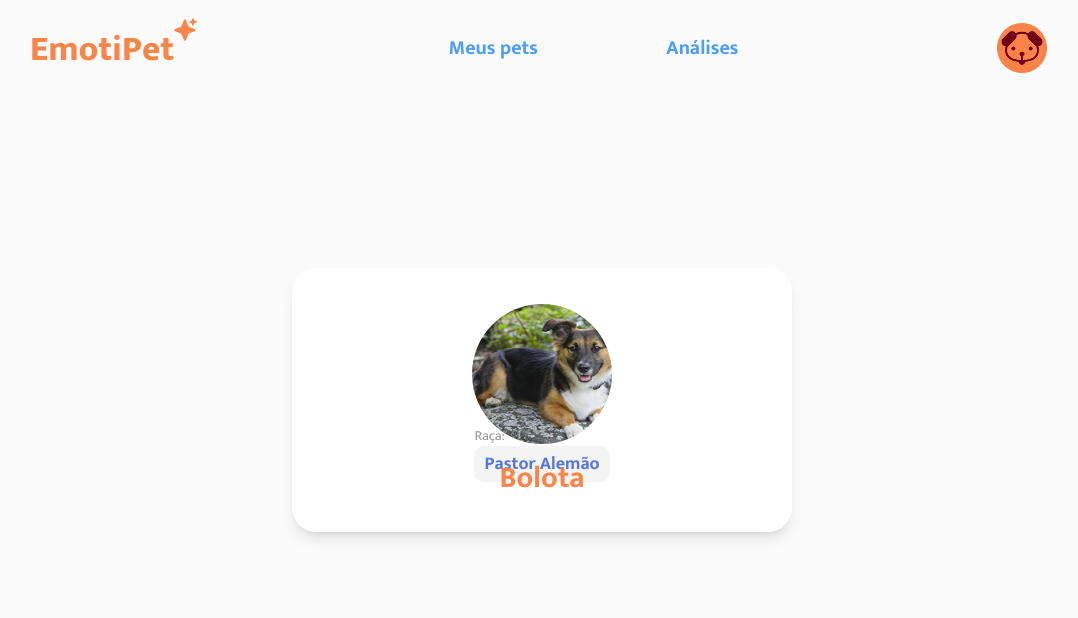
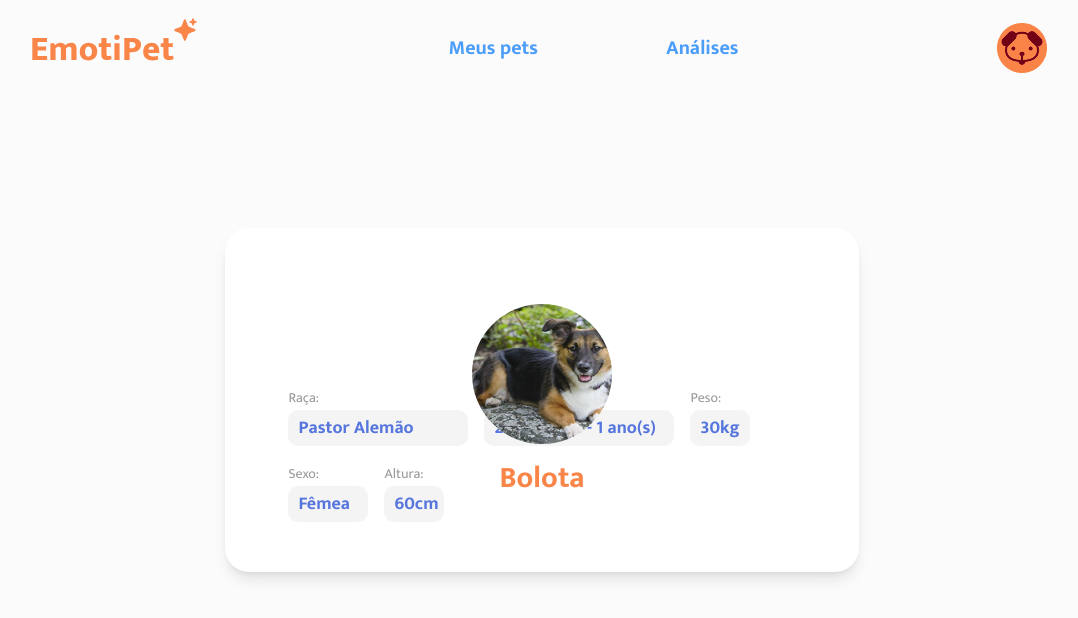
Before and after one commit to ddl-devs/emotipet-frontend, a Next.js app: page /pet/id in a window 1280 px wide. Shown: the top 618 px of the page, without its empty margins (98-1176 px from the left). Built offline with nearby package versions, Linux system fonts and the light colour scheme.

Commit message:
componentes da tela de perfil + ajustes na listagem de pets

```diff
--- a/src/app/user/[id]/pets/page.tsx
+++ b/src/app/user/[id]/pets/page.tsx
@@ -1,26 +1,44 @@
+"use client"
+
 import { CardPet } from "@/components/CardPet";
 import { Header } from "@/components/Header";
 import { MainImageIndex } from "@/components/MainImageIndex";
-
+import { useEffect, useState } from "react";
 
 export default function PetsUserPage() {
+  const [visibleCards, setVisibleCards] = useState<number[]>([]);
+
+  useEffect(() => {
+    const timeouts: NodeJS.Timeout[] = [];
+    for (let i = 0; i < 7; i++) {
+      const timeout = setTimeout(() => {
+        setVisibleCards((prev) => [...prev, i]);
+      }, i * 200);
+      timeouts.push(timeout);
+    }
+    return () => {
+      timeouts.forEach(clearTimeout);
+    };
+  }, []);
+
   return (
     <>
       <Header isLogged={true} />
       <main className="min-h-screen flex flex-row items-center justify-between bg-background text-gray overflow-x-hidden">
-        <MainImageIndex/>
+        <MainImageIndex />
 
         <div className="absolute flex flex-col gap-1 items-start justify-center left-1/2 top-60">
           <h1 className="text-5xl font-bold text-orange">Meus Pets</h1>
 
           <div className="flex flex-row flex-wrap gap-1 items-start justify-start mt-10 max-w-3xl">
-            <CardPet/>
-            <CardPet/>
-            <CardPet/>
-            <CardPet/>
-            <CardPet/>
-            <CardPet/>
-            <CardPet/>
+            {[...Array(7)].map((_, index) => (
+              <div
+                key={index}
+                className={`transition-opacity duration-500 ${visibleCards.includes(index) ? "opacity-100" : "opacity-0"}`}
+              >
+                <CardPet />
+              </div>
+            ))}
           </div>
         </div>
       </main>
--- a/src/components/ButtonHeader/index.tsx
+++ b/src/components/ButtonHeader/index.tsx
@@ -28,6 +28,19 @@ export function ButtonHeader() {
 
   return (
     <div className="flex items-center gap-1 align-top">
+      <button
+        onMouseEnter={handleMouseEnterButton}
+        onMouseLeave={handleMouseLeaveButton}
+        title="Open Modal"
+        className="flex items-center justify-center bg-primary rounded-full w-16 h-16"
+      >
+        <Image
+          src="/assets/images/buttonheader.png"
+          alt="botão com imagem da cara de um cachorro"
+          width={50}
+          height={50}
+        />
+      </button>
       {isModalOpen && (
         <div
           ref={modalRef}
@@ -59,18 +72,7 @@ export function ButtonHeader() {
           </div>
         </div>
       )}
-      <button
-        onMouseEnter={handleMouseEnterButton}
-        onMouseLeave={handleMouseLeaveButton}
-        className="flex items-center justify-center bg-primary rounded-full w-16 h-16"
-      >
-        <Image
-          src="/assets/images/buttonheader.png"
-          alt="botão com imagem da cara de um cachorro"
-          width={50}
-          height={50}
-        />
-      </button>
+
     </div>
   );
 }
--- a/src/components/Profile/index.tsx
+++ b/src/components/Profile/index.tsx
@@ -2,7 +2,7 @@
 
 import Image from "next/image";
 import { useState } from "react";
-
+import ProfileInput from "@/components/ProfileInput";
 
 export function Profile(){
 
@@ -22,13 +22,12 @@ export function Profile(){
                 </h2>
             </div>
 
-            <div className="flex h-auto mt-[158px] mb-[50px] max-w-[80%]">
-                <div>
-                    <p className="text-whiteGray text-sm font-medium">Raça:</p>
-                    <div className=" px-[10px] py-1 bg-whiteGray2 rounded-[10px]">
-                        <p className="text-purple text-lg font-semibold">Pastor Alemão</p>
-                    </div>
-                </div>
+            <div className="flex h-auto flex-wrap gap-4 mt-[158px] mb-[50px] max-w-[80%] items-center">
+                <ProfileInput id="raca" input="Pastor Alemão" label="Raça:" placeholder="Digite uma raça" wid="180px"></ProfileInput>
+                <ProfileInput id="data" input="24/02/2024 - 1 ano(s)" label="Data de Nascimento:" placeholder="Digite a data" wid="190px"></ProfileInput>
+                <ProfileInput id="peso" input="30kg" label="Peso:" placeholder="Digite o peso" wid="60px"></ProfileInput>
+                <ProfileInput id="sexo" input="Fêmea" label="Sexo:" placeholder="Digite o sexo" wid="80px"></ProfileInput>
+                <ProfileInput id="altura" input="60cm" label="Altura:" placeholder="Digite a altura" wid="60px"></ProfileInput>
             </div>
 
         </div>
--- /dev/null
+++ b/src/components/ProfileInput/index.tsx
@@ -0,0 +1,25 @@
+"use client";
+
+
+interface InputProps {
+    label: string;
+    input: string;
+    id: string;
+    placeholder: string;
+    wid: string;
+    editable?: boolean;
+}
+
+
+export default function ProfileInput({label, input, id, placeholder, wid, editable = false}: InputProps){
+
+    return(
+        <div>
+            <label htmlFor={id} className="text-whiteGray text-sm font-</div>medium">{label}</label>
+            <div style={{width: wid}} className="px-[10px] flex w-auto py-1 bg-whiteGray2 rounded-[10px]">
+                <input readOnly={!editable} name={label} id={id} defaultValue={input} className="w-auto bg-transparent text-purple text-lg font-semibold outline-none" title={label} placeholder={placeholder} />
+            </div>
+        </div>
+    )
+
+}
```
